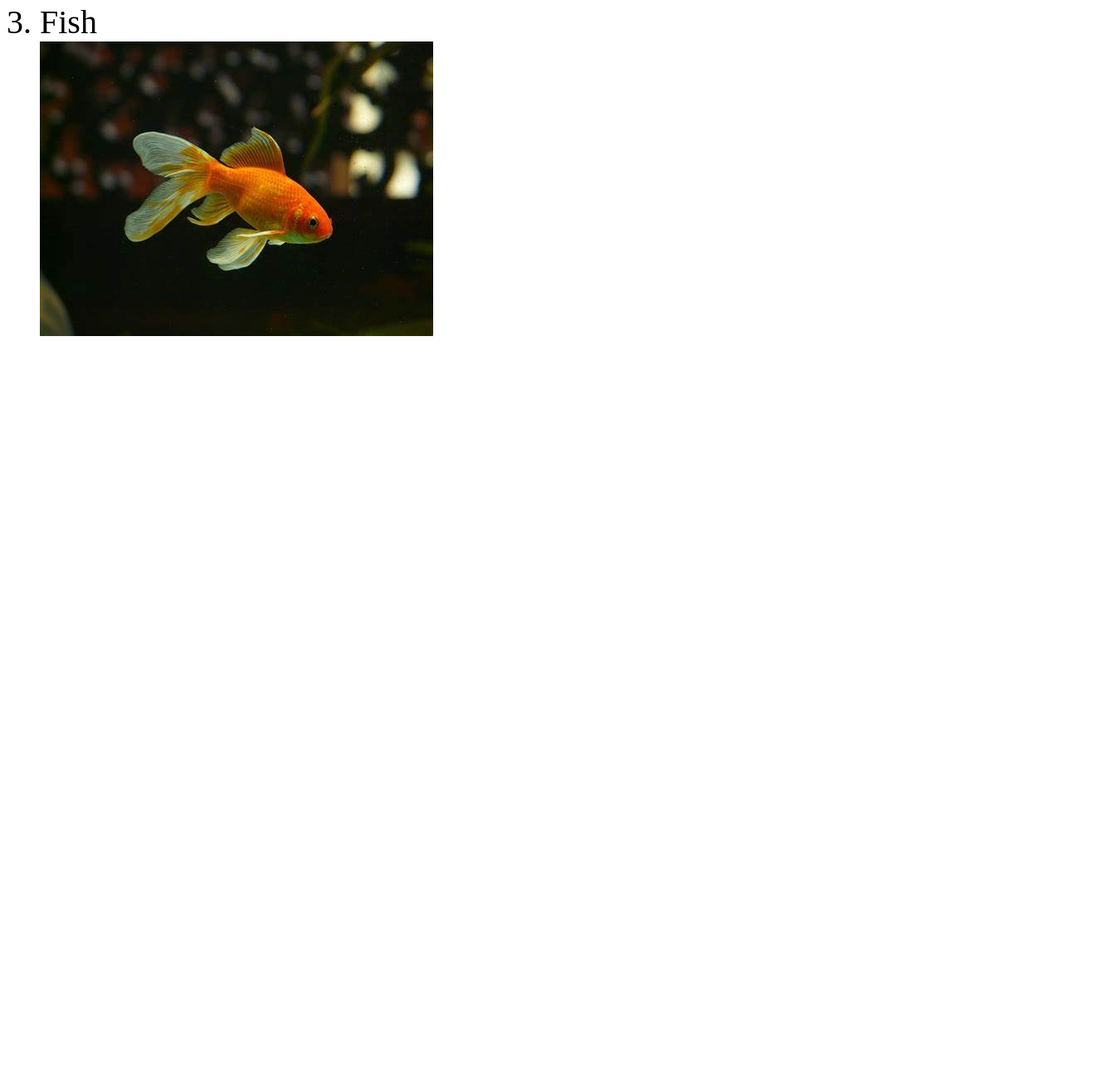
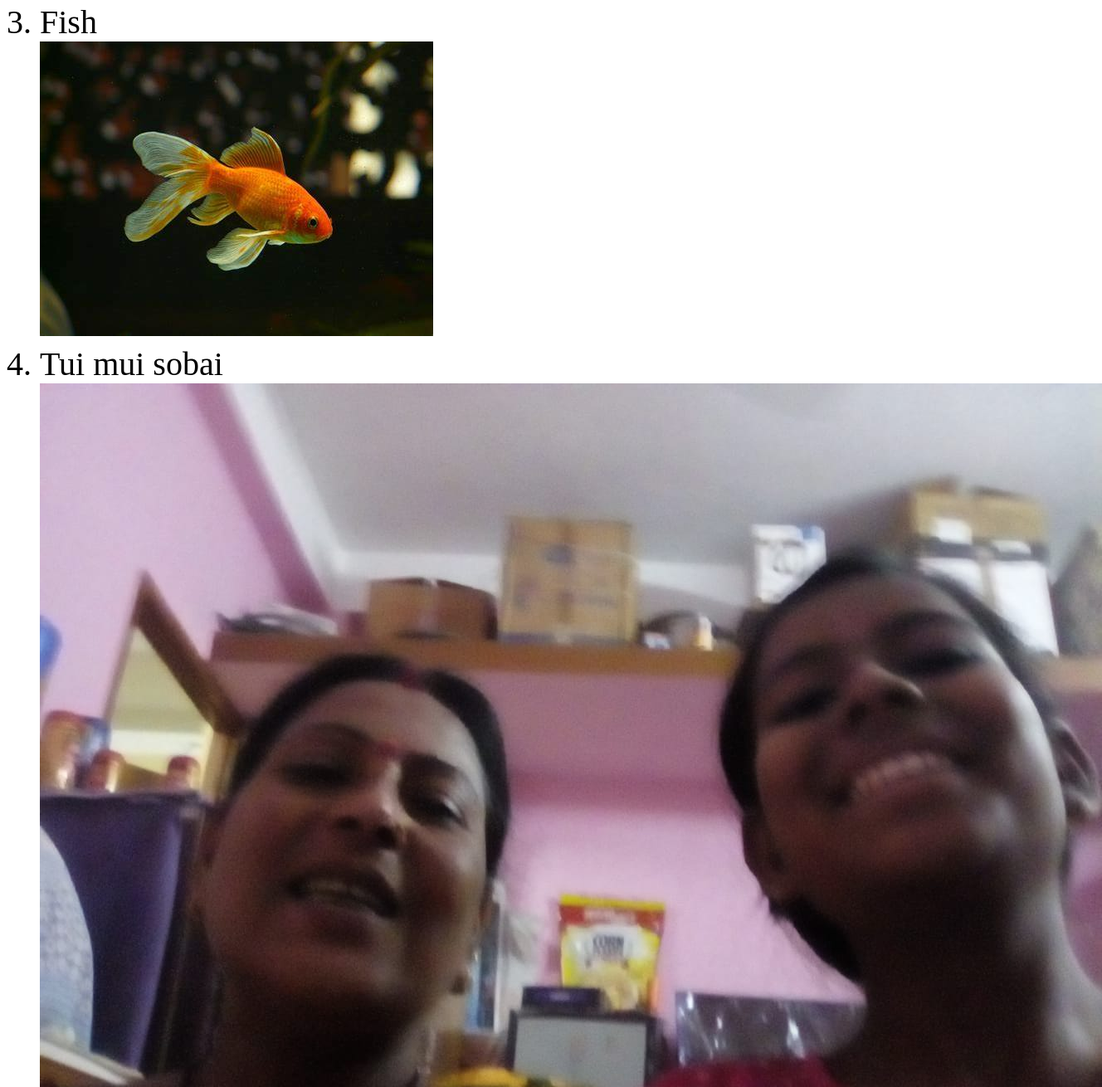
Before and after one commit to subhadipro94/myboilerplate, a plain HTML site: page index.html in a window 1280 px wide. Shown: the part 1046-2356 px from the top of the page at 83% size, 1328 px wide, since content can reach past the window. Before the commit the page ends 1501 px from the top, so only its background shows below. Drawn offline with Linux system fonts and the light colour scheme.

Commit message:
Update index.html adding image(maa)

```diff
--- a/index.html
+++ b/index.html
@@ -34,6 +34,8 @@
             <img src="dog.png" alt="dog image">
             <li>Fish</li>
             <img src="fish.png" alt="fish image">
+            <li>Tui mui sobai</li>
+            <img src="Maa.jpg">
         </ol>
     </div>
 
```
